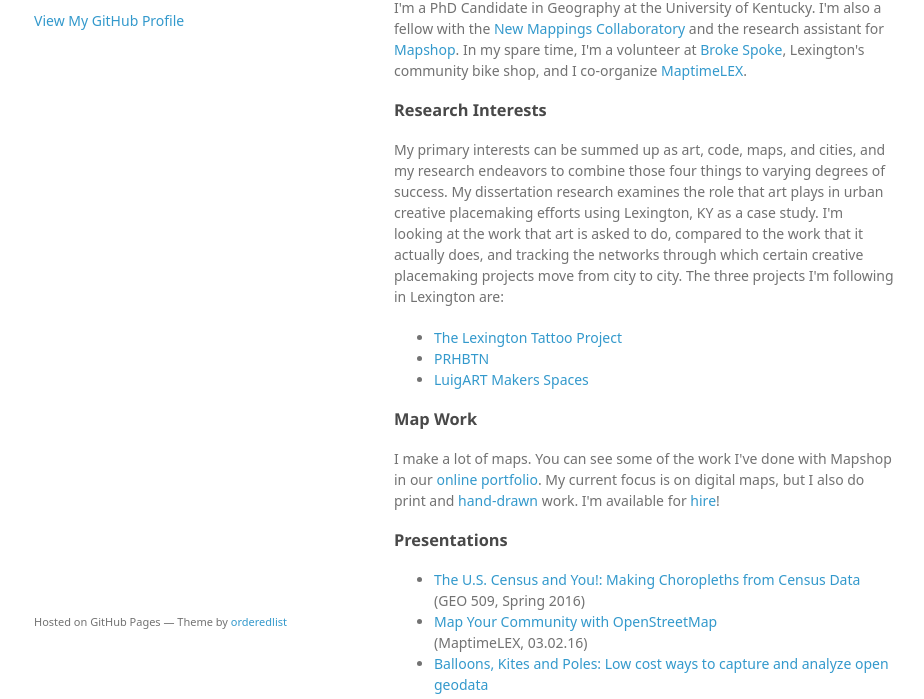
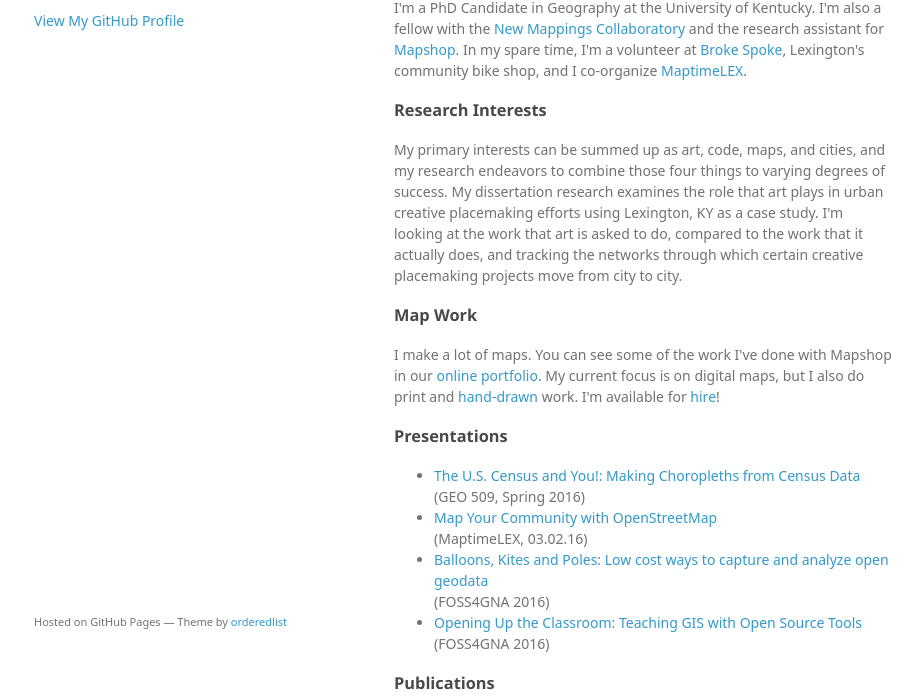
Before and after one commit to jessibreen/jessibreen.github.io, a plain HTML site: page index.html in a window 1280 px wide. Shown: the part 99-798 px from the top of the page, without its empty margins (176-1100 px from the left). Drawn offline with Linux system fonts and the light colour scheme; a web font is replaced by a local one.

Commit message:
Update index.html

```diff
--- a/index.html
+++ b/index.html
@@ -41,11 +41,7 @@
 <h3>
 <a id="research" class="anchor" href="#research" aria-hidden="true"><span aria-hidden="true" class="octicon octicon-link"></span></a>Research Interests</h3>
 
-<p>My primary interests can be summed up as art, code, maps, and cities, and my research endeavors to combine those four things to varying degrees of success. My dissertation research examines the role that art plays in urban creative placemaking efforts using Lexington, KY as a case study. I'm looking at the work that art is asked to do, compared to the work that it actually does, and tracking the networks through which certain creative placemaking projects move from city to city. The three projects I'm following in Lexington are: <ul>
-<li><a href="https://lexingtontattooproject.wordpress.com/">The Lexington Tattoo Project</a></li>
-<li><a href="http://www.prhbtn.com/">PRHBTN</a></li>
-<li><a href="http://www.nolicdc.org/luigart-makers-spaces/">LuigART Makers Spaces</a></li>
-</ul></p>
+<p>My primary interests can be summed up as art, code, maps, and cities, and my research endeavors to combine those four things to varying degrees of success. My dissertation research examines the role that art plays in urban creative placemaking efforts using Lexington, KY as a case study. I'm looking at the work that art is asked to do, compared to the work that it actually does, and tracking the networks through which certain creative placemaking projects move from city to city.</p>
 
 <h3>
 <a id="maps" class="anchor" href="#maps" aria-hidden="true"><span aria-hidden="true" class="octicon octicon-link"></span></a>Map Work</h3>
```
